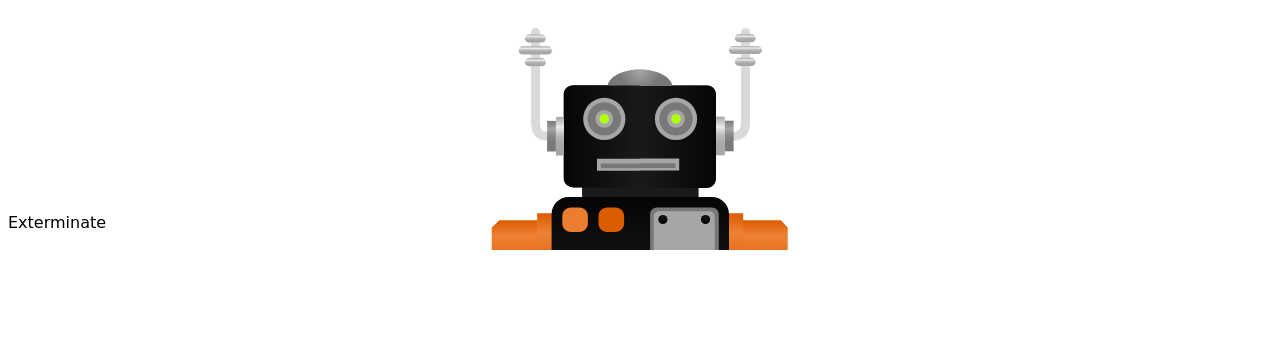
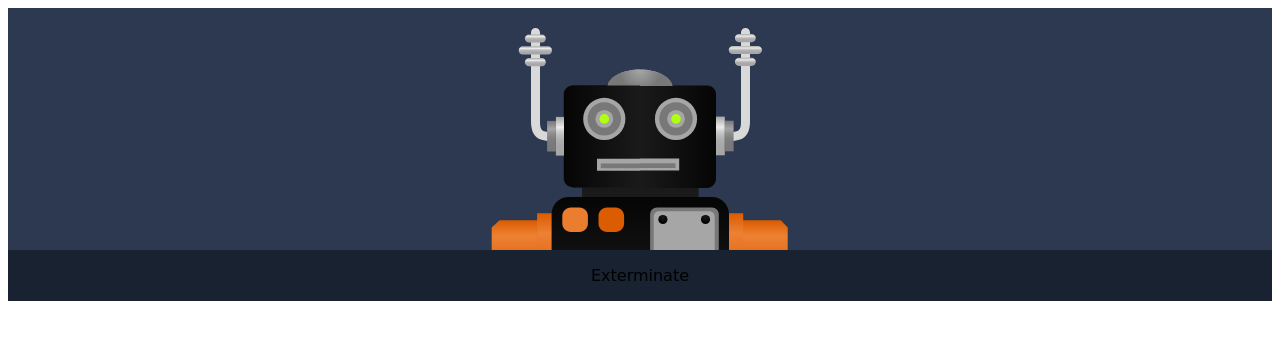
Before and after one commit to gitizo/dsn1674-assignment-6, a plain HTML site: page index.html in a window 1280 px wide. Drawn offline with Linux system fonts and the light colour scheme; a web font is replaced by a local one.

Commit message:
removed margin and added padding

```diff
--- a/css/main.css
+++ b/css/main.css
@@ -41,12 +41,27 @@ html{
 
 .images:hover .robot-brain{
   top: 36px;
+  transition: all 250ms linear;
 }
 
 .images:hover .robot-head-left{
   left: -26px;
+  transition: all 250ms linear;
 }
 
 .images:hover .robot-head-right{
   right: -26px;
+  transition: all 250ms linear;
 }
+
+header{
+  background-color: #2c3950;
+  height: 242px;
+}
+
+p{
+  background-color: #182230;
+  margin: 0;
+  padding: 1em;
+  text-align: center;
+}
```
